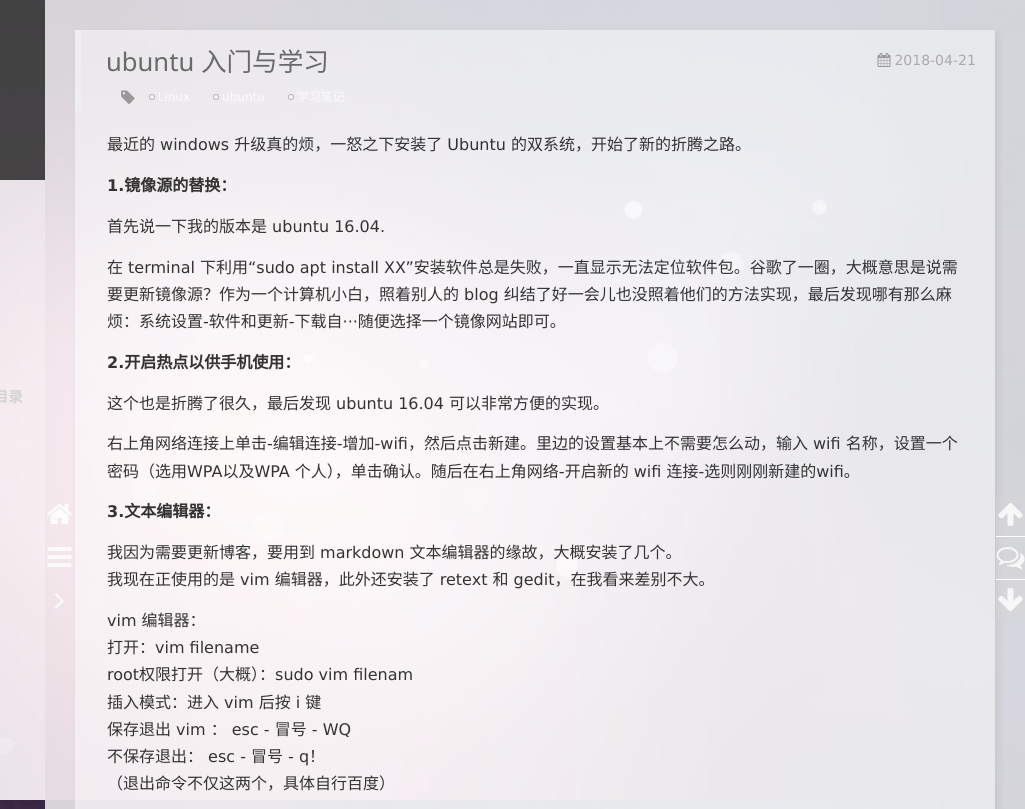
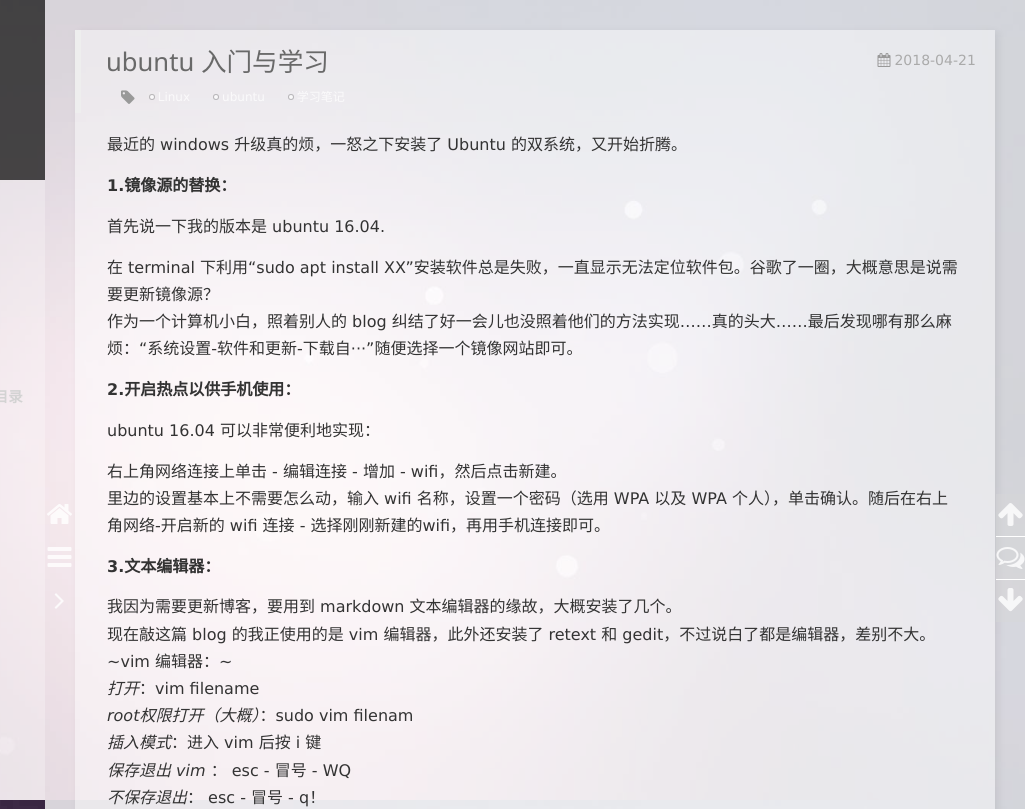
Before and after one commit to kuroiringo/kuroiringo.github.io, a plain HTML site: page 2018/04/21/study18-4-21ubuntu使用记录/index.html in a window 1280 px wide. Shown: the top 809 px of the page, 255-1280 px from the left. Drawn offline with nearby package versions, Linux system fonts and the light colour scheme; some packages are replaced by stand-ins of ours; a script that the page names is missing.

Commit message:
Site updated: 2018-04-21 17:27:39

```diff
--- a/2018/04/21/study18-4-21ubuntu使用记录/index.html
+++ b/2018/04/21/study18-4-21ubuntu使用记录/index.html
@@ -16,17 +16,17 @@
 
 
 
-<meta name="description" content="最近的 windows 升级真的烦，一怒之下安装了 Ubuntu 的双系统，开始了新的折腾之路。 1.镜像源的替换： 首先说一下我的版本是 ubuntu 16.04. 在 terminal 下利用“sudo apt install XX”安装软件总是失败，一直显示无法定位软件包。谷歌了一圈，大概意思是说需要更新镜像源？作为一个计算机小白，照着别人的 blog 纠结了好一会儿也没照着他们的方法实现，">
+<meta name="description" content="最近的 windows 升级真的烦，一怒之下安装了 Ubuntu 的双系统，又开始折腾。 1.镜像源的替换： 首先说一下我的版本是 ubuntu 16.04. 在 terminal 下利用“sudo apt install XX”安装软件总是失败，一直显示无法定位软件包。谷歌了一圈，大概意思是说需要更新镜像源？作为一个计算机小白，照着别人的 blog 纠结了好一会儿也没照着他们的方法实现……真的头">
 <meta name="keywords" content="学习笔记,Linux,ubuntu">
 <meta property="og:type" content="article">
 <meta property="og:title" content="ubuntu 入门与学习">
 <meta property="og:url" content="http://rinpple.com/2018/04/21/study18-4-21ubuntu使用记录/index.html">
 <meta property="og:site_name" content="rinpple">
-<meta property="og:description" content="最近的 windows 升级真的烦，一怒之下安装了 Ubuntu 的双系统，开始了新的折腾之路。 1.镜像源的替换： 首先说一下我的版本是 ubuntu 16.04. 在 terminal 下利用“sudo apt install XX”安装软件总是失败，一直显示无法定位软件包。谷歌了一圈，大概意思是说需要更新镜像源？作为一个计算机小白，照着别人的 blog 纠结了好一会儿也没照着他们的方法实现，">
-<meta property="og:updated_time" content="2018-04-21T01:14:56.645Z">
+<meta property="og:description" content="最近的 windows 升级真的烦，一怒之下安装了 Ubuntu 的双系统，又开始折腾。 1.镜像源的替换： 首先说一下我的版本是 ubuntu 16.04. 在 terminal 下利用“sudo apt install XX”安装软件总是失败，一直显示无法定位软件包。谷歌了一圈，大概意思是说需要更新镜像源？作为一个计算机小白，照着别人的 blog 纠结了好一会儿也没照着他们的方法实现……真的头">
+<meta property="og:updated_time" content="2018-04-21T09:27:25.019Z">
 <meta name="twitter:card" content="summary">
 <meta name="twitter:title" content="ubuntu 入门与学习">
-<meta name="twitter:description" content="最近的 windows 升级真的烦，一怒之下安装了 Ubuntu 的双系统，开始了新的折腾之路。 1.镜像源的替换： 首先说一下我的版本是 ubuntu 16.04. 在 terminal 下利用“sudo apt install XX”安装软件总是失败，一直显示无法定位软件包。谷歌了一圈，大概意思是说需要更新镜像源？作为一个计算机小白，照着别人的 blog 纠结了好一会儿也没照着他们的方法实现，">
+<meta name="twitter:description" content="最近的 windows 升级真的烦，一怒之下安装了 Ubuntu 的双系统，又开始折腾。 1.镜像源的替换： 首先说一下我的版本是 ubuntu 16.04. 在 terminal 下利用“sudo apt install XX”安装软件总是失败，一直显示无法定位软件包。谷歌了一圈，大概意思是说需要更新镜像源？作为一个计算机小白，照着别人的 blog 纠结了好一会儿也没照着他们的方法实现……真的头">
 
 <link rel="apple-touch-icon" href= "/apple-touch-icon.png">
 
@@ -300,16 +300,15 @@
     <div class="article-entry" itemprop="articleBody">
 
 
-        <p>最近的 windows 升级真的烦，一怒之下安装了 Ubuntu 的双系统，开始了新的折腾之路。</p>
+        <p>最近的 windows 升级真的烦，一怒之下安装了 Ubuntu 的双系统，又开始折腾。</p>
 <p><strong>1.镜像源的替换：</strong></p>
 <p>首先说一下我的版本是 ubuntu 16.04.</p>
-<p>在 terminal 下利用“sudo apt install XX”安装软件总是失败，一直显示无法定位软件包。谷歌了一圈，大概意思是说需要更新镜像源？作为一个计算机小白，照着别人的 blog 纠结了好一会儿也没照着他们的方法实现，最后发现哪有那么麻烦：系统设置-软件和更新-下载自···随便选择一个镜像网站即可。</p>
+<p>在 terminal 下利用“sudo apt install XX”安装软件总是失败，一直显示无法定位软件包。谷歌了一圈，大概意思是说需要更新镜像源？<br>作为一个计算机小白，照着别人的 blog 纠结了好一会儿也没照着他们的方法实现……真的头大……最后发现哪有那么麻烦：“系统设置-软件和更新-下载自···”随便选择一个镜像网站即可。</p>
 <p><strong>2.开启热点以供手机使用：</strong></p>
-<p>这个也是折腾了很久，最后发现 ubuntu 16.04 可以非常方便的实现。</p>
-<p>右上角网络连接上单击-编辑连接-增加-wifi，然后点击新建。里边的设置基本上不需要怎么动，输入 wifi 名称，设置一个密码（选用WPA以及WPA 个人），单击确认。随后在右上角网络-开启新的 wifi 连接-选则刚刚新建的wifi。</p>
+<p> ubuntu 16.04 可以非常便利地实现：</p>
+<p>右上角网络连接上单击 - 编辑连接 - 增加 - wifi，然后点击新建。<br>里边的设置基本上不需要怎么动，输入 wifi 名称，设置一个密码（选用 WPA 以及 WPA 个人），单击确认。随后在右上角网络-开启新的 wifi 连接 - 选择刚刚新建的wifi，再用手机连接即可。</p>
 <p><strong>3.文本编辑器：</strong></p>
-<p>我因为需要更新博客，要用到 markdown 文本编辑器的缘故，大概安装了几个。<br>我现在正使用的是 vim 编辑器，此外还安装了 retext 和 gedit，在我看来差别不大。</p>
-<p>vim 编辑器：<br>打开：vim filename<br>root权限打开（大概）：sudo vim filenam<br>插入模式：进入 vim 后按 i 键<br>保存退出 vim ： esc - 冒号 - WQ<br>不保存退出： esc - 冒号 - q！<br>（退出命令不仅这两个，具体自行百度）  </p>
+<p>我因为需要更新博客，要用到 markdown 文本编辑器的缘故，大概安装了几个。<br>现在敲这篇 blog 的我正使用的是 vim 编辑器，此外还安装了 retext 和 gedit，不过说白了都是编辑器，差别不大。<br>~vim 编辑器：~<br><em>打开</em>：vim filename<br><em>root权限打开（大概）</em>：sudo vim filenam<br><em>插入模式</em>：进入 vim 后按 i 键<br><em>保存退出 vim </em>： esc - 冒号 - WQ<br><em>不保存退出</em>： esc - 冒号 - q！<br>（退出命令不仅这两个，具体自行百度）  </p>
 
 
     </div>
@@ -321,7 +320,7 @@
         <p><span>本文标题:</span><a href="/2018/04/21/study18-4-21ubuntu使用记录/">ubuntu 入门与学习</a></p>
         <p><span>文章作者:</span><a href="/" title="回到主页">rinpple</a></p>
         <p><span>发布时间:</span>2018-04-21, 16:30:42</p>
-        <p><span>最后更新:</span>2018-04-21, 09:14:56</p>
+        <p><span>最后更新:</span>2018-04-21, 17:27:25</p>
         <p>
             <span>原始链接:</span><a class="post-url" href="/2018/04/21/study18-4-21ubuntu使用记录/" title="ubuntu 入门与学习">http://rinpple.com/2018/04/21/study18-4-21ubuntu使用记录/</a>
             <span class="copy-path" data-clipboard-text="原文: http://rinpple.com/2018/04/21/study18-4-21ubuntu使用记录/　　作者: rinpple" title="点击复制文章链接"><i class="fa fa-clipboard"></i></span>
--- a/baidusitemap.xml
+++ b/baidusitemap.xml
@@ -5,7 +5,7 @@
 
   <url>
     <loc>http://rinpple.com/2018/04/21/study18-4-21ubuntu%E4%BD%BF%E7%94%A8%E8%AE%B0%E5%BD%95/</loc>
-    <lastmod>2018-04-21T01:14:56.645Z</lastmod>
+    <lastmod>2018-04-21T09:27:25.019Z</lastmod>
     <data>
         <display>
         <title>ubuntu 入门与学习</title>
```
Also changed, not shown: index.html (+5 -6 lines), search.xml (+5 -6 lines).
